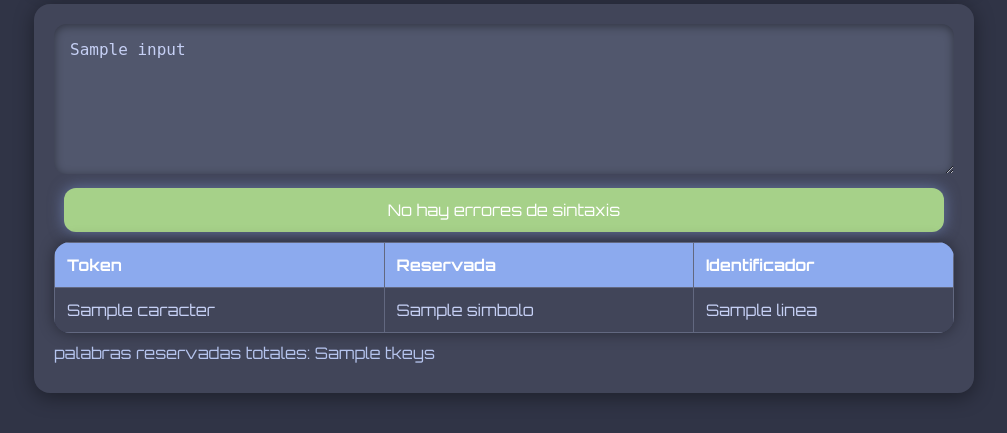
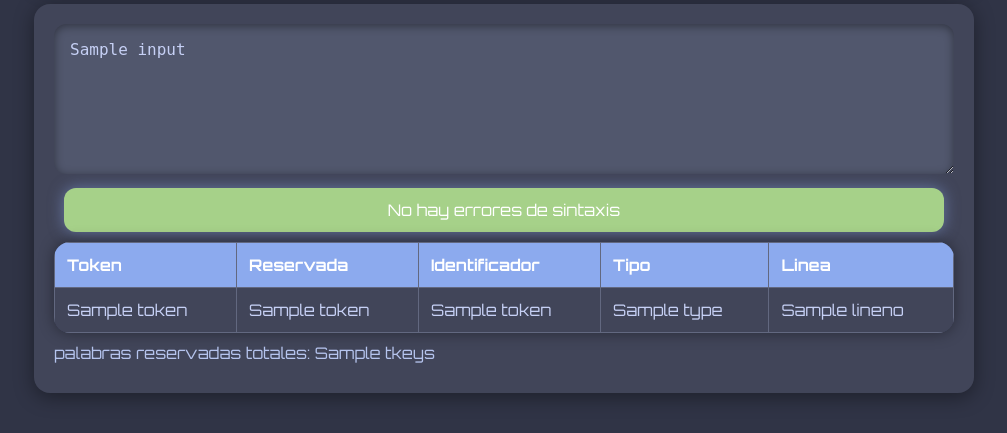
Before and after one commit to heyoferu/Web_Tool_Alex-Analyzer, a Flask app: template templates/index.html in a window 1280 px wide. Shown: the part 438-871 px from the top of the page, without its empty margins (136-1143 px from the left). Run offline with Flask 3, Linux system fonts and the light colour scheme; the template is opened without the code that fills it: most values are stand-ins (such as "Sample title", 1, 10 or a date in 2020).

Commit message:
feat: add missing elements

```diff
--- a/templates/index.html
+++ b/templates/index.html
@@ -41,12 +41,16 @@
                         <th>Token</th>
                         <th>Reservada</th>
                         <th>Identificador</th>
+                        <th>Tipo</th>
+                        <th>Linea</th>
                     </tr>
-                    {% for caracter, simbolo, linea in tokens %}
+                    {% for Token, PR, ID, type, lineno in tokens %}
                     <tr>
-                        <td>{{ caracter }}</td>
-                        <td>{{ simbolo }}</td>
-                        <td>{{ linea }}</td>
+                        <td>{{ Token }}</td>
+                        <td>{{ PR }}</td>
+                        <td>{{ ID }}</td>
+                        <td>{{ type }}</td>
+                        <td>{{ lineno }}</td>
                     </tr>
                     {% endfor %}
                 {% else %}
```
